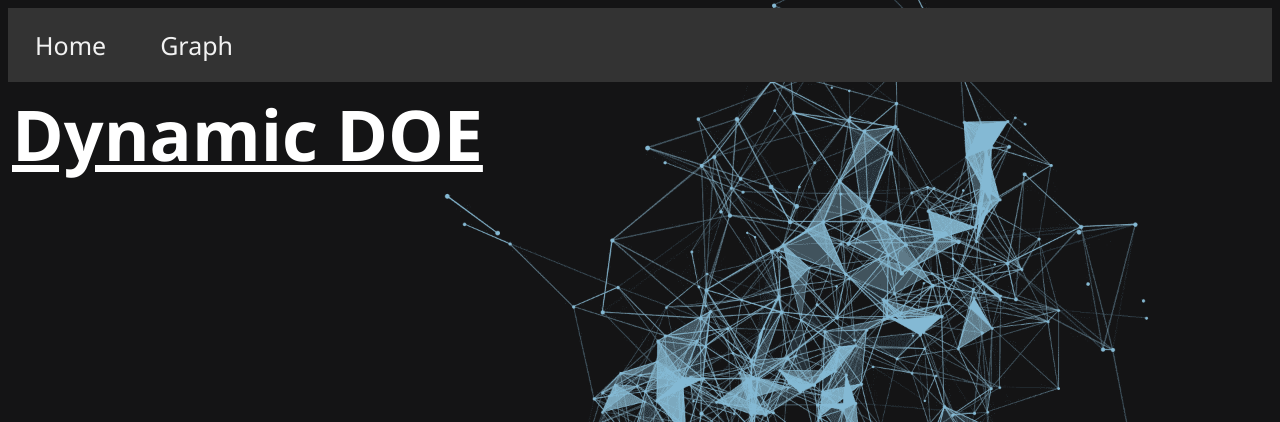
After one commit to KiffBeatz/hamming-doe, a Django app: template doe/doe_app/templates/home.html in a window 1280 px wide. The commit adds this page. Shown: the top 422 px of the page. Run offline with Django 3.2, Linux system fonts and the light colour scheme; the template is opened without the code that fills it, so the values that code supplies are empty.

Commit message:
Added taskbar and styling stuff

```diff
--- /dev/null
+++ b/doe/doe_app/templates/home.html
@@ -0,0 +1,47 @@
+<!DOCTYPE html>
+<html lang="en">
+<head>
+    <meta charset="UTF-8">
+    <meta name="viewport" content="width=device-width, initial-scale=1">
+    <title>Homepage</title>
+    {% load static %}
+    <style>
+        body {
+            background-image: url("{% static 'nn.gif' %}");
+            background-repeat: no-repeat;
+            background-size: cover;
+            font-family: "Segoe UI", Tahoma, Geneva, Verdana, sans-serif;
+        }
+        h1 {
+            margin: 4px;
+            color: white;
+            font-size: 70px;
+            text-decoration: underline;
+        }
+        .topnav {
+            background-color: #333;
+            overflow: hidden;
+        }
+        .topnav a:hover {
+            background-color: #ddd;
+            color: black;
+        }
+        /* Style the links inside the navigation bar */
+        .topnav a {
+            float: left;
+            color: #f2f2f2;
+            text-align: center;
+            padding: 20px 27px;
+            text-decoration: none;
+            font-size: 25px;
+        }
+    </style>
+</head>
+<body>
+    <div class="topnav">
+        <a href="{% url 'home' %}">Home</a>
+        <a href="{% url 'graph' %}">Graph</a>
+    </div>
+    <div><h1>Dynamic DOE</h1></div>
+</body>
+</html>
--- a/doe/doe_app/urls.py
+++ b/doe/doe_app/urls.py
@@ -2,6 +2,7 @@ from django.urls import path
 from . import views
 
 urlpatterns = [
-    path('', views.home, name='doe-home'),
-    path('graph/', views.graph, name='doe-graph'),
+    path('', views.home, name='home'),
+    path('graph/', views.graph, name='graph'),
+    #path('excel/',views.downloadexcel,name="downloadexcel")
 ]
--- a/doe/doe_app/views.py
+++ b/doe/doe_app/views.py
@@ -4,7 +4,7 @@ from . import neural
 import numpy as np
 
 def home(request):
-    return HttpResponse('<h1>DOE home</h1>')
+    return render(request, "home.html")
 
 def graph(request):
     test = neural.NN('doe_app/neural_data/FRACTIONAL_FACTORIAL_RUNS.csv')
```
Also changed, not shown: doe/doe_app/apps.py (+7 -1 lines), doe/doe_app/templates/graph.html (+32 -3 lines), doe/doe_app/static/nn.gif (added).
